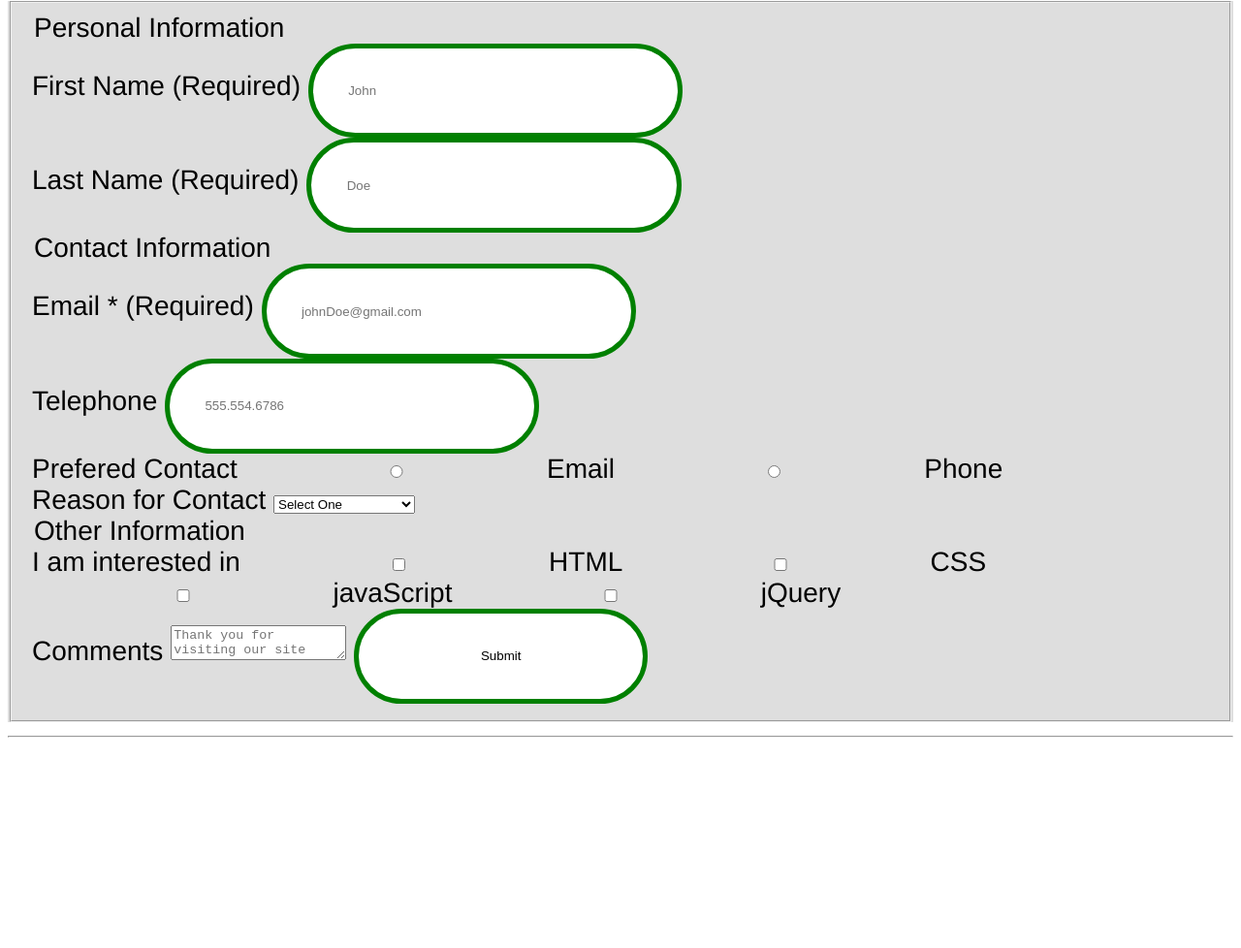
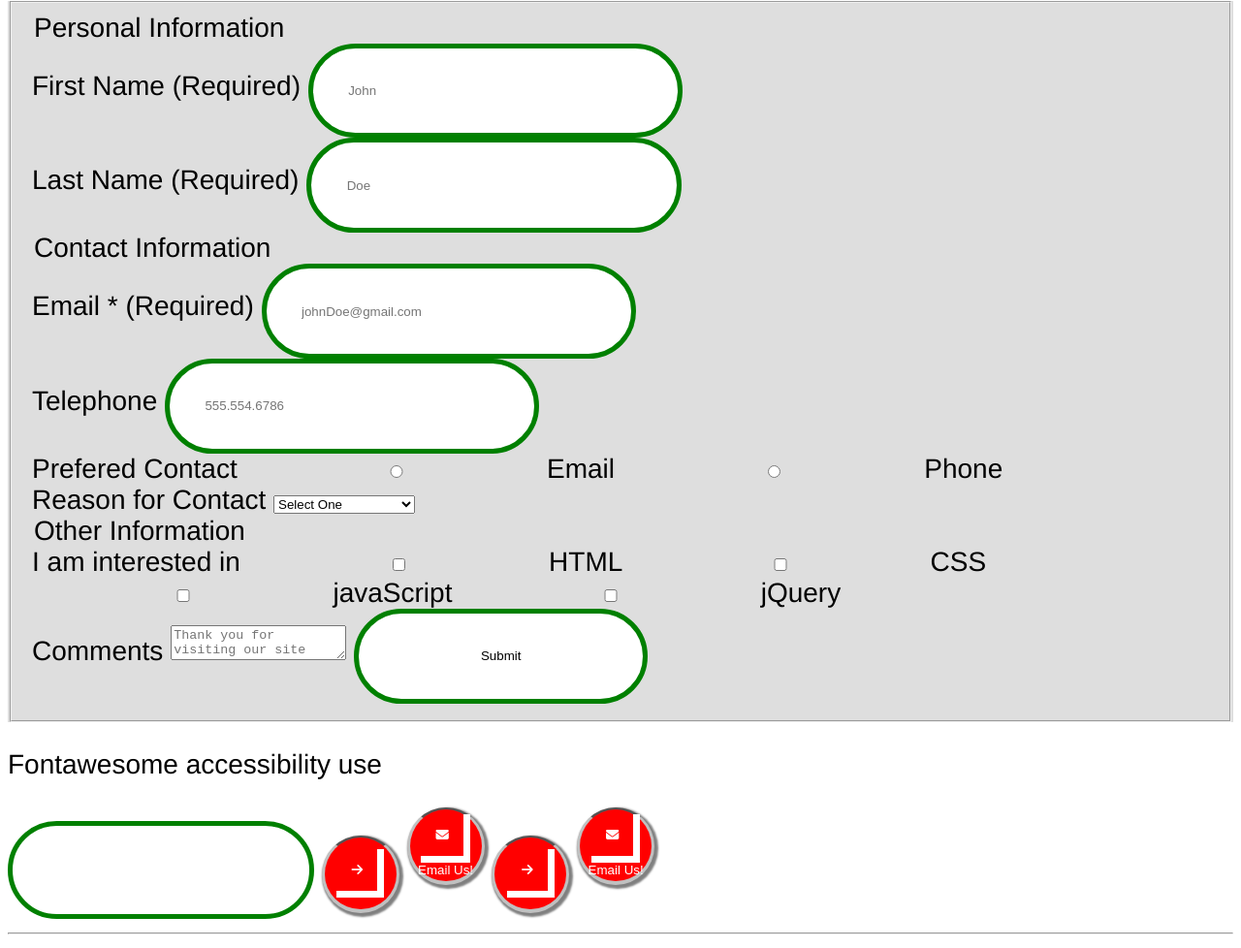
Before and after one commit to tirpita/EZability, a plain HTML site: page index.html in a window 1280 px wide. Shown: the part 3969-4947 px from the top of the page at 97% size. Before the commit the page ends 4744 px from the top, so only its background shows below. Drawn offline with Linux system fonts and the light colour scheme.

Commit message:
Added Form styles
Added in index.html

```diff
--- a/index.html
+++ b/index.html
@@ -11,6 +11,9 @@
 	<link rel="stylesheet" type="text/css" href="/css/rolloverZoom.css">
 	<link rel="stylesheet" type="text/css" href="/css/zoomID.css">
 	<link rel="stylesheet" type="text/css" href="/css/popUpHelpOnHover.css">
+	<link rel="stylesheet" type="text/css" href="/css/styles.css">
+	<script src="https://use.fontawesome.com/b451a1c7e2.js"></script>
+
 </head>
 <body>
     <!-- START NAV MENU -->
@@ -187,7 +190,7 @@
 <section>
     <div class="col col-4-12" style="background-color:#dedede">
        <h3>h3</h3>
-		<blockquote>BLOCKQUOTE Lorem ipsum dolor sit amet,</blockquote><p>consectetur adipisicing elit. Quidem architecto doloremque non sit.Animi nostrum asperiores accusamus amet consequuntur, velit consequatur repellat facere vitae earum cumque quasi dolore facilis sequi.</p>
+        <blockquote> BLOCKQUOTE Lorem ipsum dolor sit amet,  </blockquote><p>consectetur adipisicing elit. Quidem architecto doloremque non sit.Animi nostrum asperiores accusamus amet consequuntur, velit consequatur repellat facere vitae earum cumque quasi dolore facilis sequi.</p>
     </div>
     <div class="col col-4-12" style="background-color:#dedede">
         <h3>h3</h3>
@@ -252,6 +255,29 @@
         </fieldset>
     </form>
 </section>
+<section>
+    <div>
+    <p>Fontawesome accessibility use</p>
+    <!--Font Awesome CDN's auto accessibility feature will try to apply a fallback alternative for the icon based on any any alternatives and configuration you set on the icon.-->
+          <input type="search">
+           <!--DECORATIVE purpose-->
+            <button type="submit">
+                <i class="fa fa-arrow-right" title="Submit My Tax Return"></i>
+                </button>
+                <!--SEMANTIC/INTERACTIVE purpose-->
+                <button type="submit">
+                    <i class="fa fa-envelope"></i> Email Us!
+                </button>
+                        <!--EXAMPLE OF Fontawesome JS-->
+                      <button type="submit">
+                      <i class="fa fa-arrow-right" title="Submit My Tax Return"></i>
+                      <span class="sr-only">Submit My Tax Return</span>
+                    </button>
+                    <button type="submit">
+                      <i class="fa fa-envelope" aria-hidden=”true”></i> Email Us!
+                    </button>
+                  </div>
+</section>
 <hr>
 <!--  H1 to H3  &  some kind of FORM  END -->
 
```
